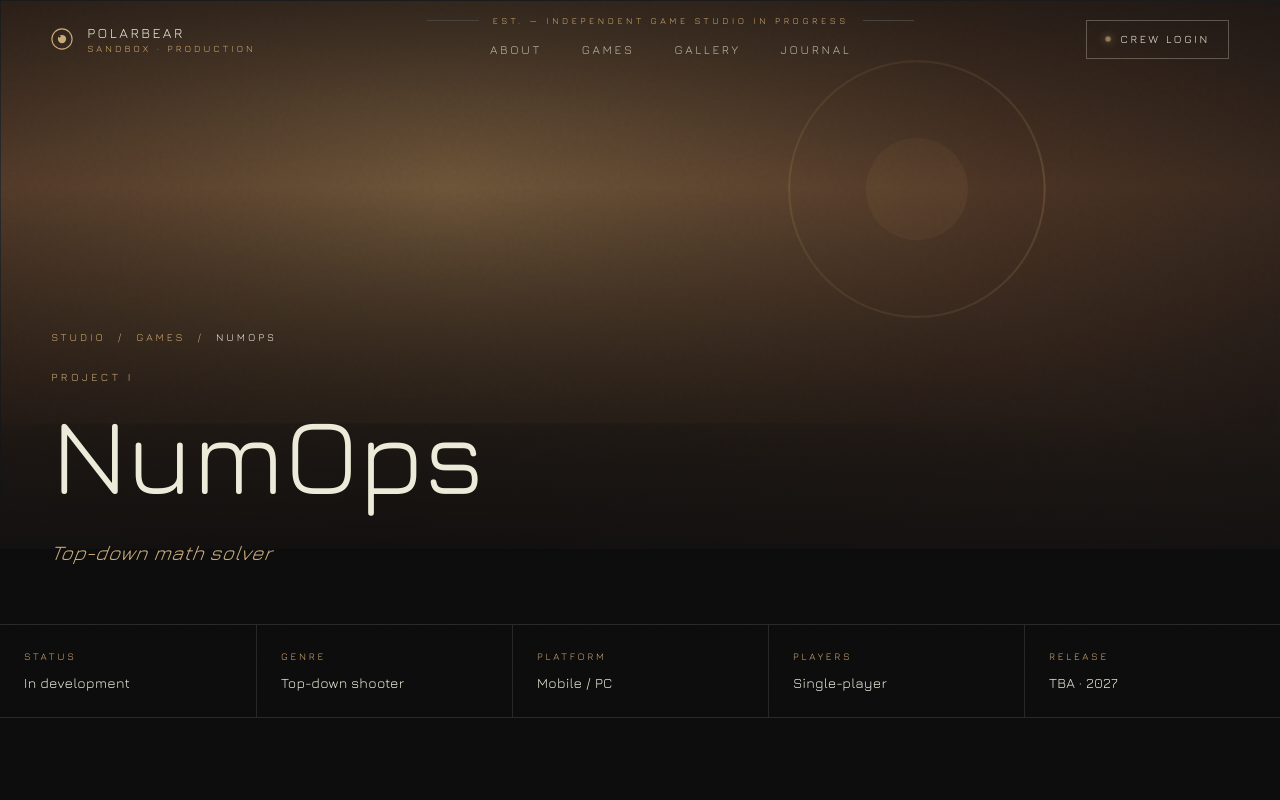
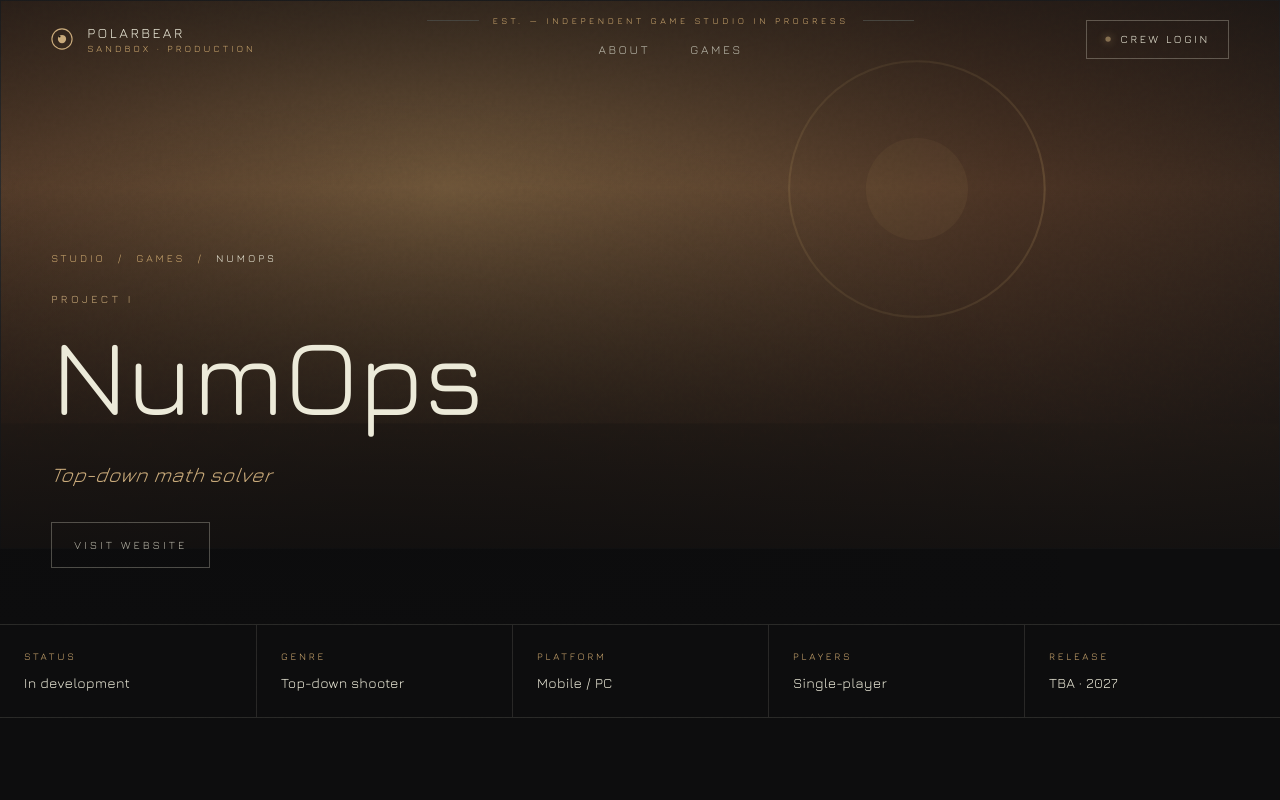
Before and after one commit to TobiasKjernell/kanbanSPA, a React (Vite) app: page /games/numops in a window 1280 px wide. Shown: the top 800 px of the page. Built offline with nearby package versions, Linux system fonts and the light colour scheme.

Commit message:
added link button and cleaned up header links

```diff
--- a/src/App.tsx
+++ b/src/App.tsx
@@ -9,7 +9,7 @@ import LandingPage from "./pages/LandingPage"
 import GamePage from "./pages/GamePage"
 
 function ScrollToTop() {
-  const { pathname, hash } = useLocation()
+  const { hash, key } = useLocation()
   useEffect(() => {
     if (!hash) {
       window.scrollTo(0, 0)
@@ -26,7 +26,7 @@ function ScrollToTop() {
       }, 80)
       return () => clearTimeout(timer)
     }
-  }, [pathname, hash])
+  }, [key, hash])
   return null
 }
 
--- a/src/components/Footer/index.tsx
+++ b/src/components/Footer/index.tsx
@@ -16,8 +16,6 @@ export default function Footer() {
           <div className="flex flex-col gap-3">
             <span className="text-[10px] tracking-[0.32em] font-medium text-ink-3 uppercase mb-2">Studio</span>
             <Link to="/#about" className="foot-link">About</Link>
-            <Link to="/#journal" className="foot-link">Journal</Link>
-            <a href="#contact" className="foot-link">Contact</a>
           </div>
           <div className="flex flex-col gap-3">
             <span className="text-[10px] tracking-[0.32em] font-medium text-ink-3 uppercase mb-2">Games</span>
@@ -33,7 +31,6 @@ export default function Footer() {
             <span className="text-[10px] tracking-[0.32em] font-medium text-ink-3 uppercase mb-2">Elsewhere</span>
             <a href="#bsky" className="foot-link">Steam</a>
             <a href="#yt" className="foot-link">Meta Store</a>
-            <a href="#discord" className="foot-link">Discord</a>
           </div>
         </div>
       </div>
--- a/src/components/GamePage/ProjectPage/index.tsx
+++ b/src/components/GamePage/ProjectPage/index.tsx
@@ -7,7 +7,7 @@ import type { GameData } from '../data'
 
 const META_KEYS = ['Status', 'Genre', 'Platform', 'Players', 'Release'] as const
 
-export default function ProjectPage({ no, title, tagline, intro, status, genre, platform, players, releaseEta, facts, longCopy, shotsTone, otherId, otherTitle, otherNo }: GameData) {
+export default function ProjectPage({ no, title, tagline, intro, status, genre, platform, players, releaseEta, facts, longCopy, shotsTone, otherId, otherTitle, otherNo, websiteUrl }: GameData) {
   const metaValues = [status, genre, platform, players, releaseEta]
 
   return (
@@ -33,6 +33,11 @@ export default function ProjectPage({ no, title, tagline, intro, status, genre,
             <Reveal delay={320} className="text-[clamp(16px,1.6vw,22px)] text-ink-2 max-w-[620px] tracking-[0.02em] leading-[1.5]">
               <em className="text-accent italic [transform:skewX(-8deg)] inline-block">{tagline}</em>
             </Reveal>
+            {websiteUrl && (
+              <Reveal delay={400} className="mt-8">
+                <a href={websiteUrl} target="_blank" rel="noopener noreferrer" className="inline-flex items-center gap-[10px] px-[22px] py-[14px] text-[11px] tracking-[0.28em] font-medium uppercase border border-line-strong text-ink-2 transition-all duration-[280ms] ease-[cubic-bezier(.2,.6,.2,1)] hover:text-ink hover:border-ink">Visit website</a>
+              </Reveal>
+            )}
           </div>
         </header>
 
@@ -105,19 +110,7 @@ export default function ProjectPage({ no, title, tagline, intro, status, genre,
           </ol>
         </section>
 
-        {/* CTA */}
-        <section className="max-w-[1440px] mx-auto px-[var(--pad)] py-[clamp(80px,12vh,140px)] text-center flex flex-col items-center gap-8 border-t border-b border-line">
-          <Reveal as="h2" className="font-light text-[clamp(32px,4.4vw,56px)] leading-[1.05] m-0">
-            Want updates as<br /><em className="italic text-accent font-extralight [transform:skewX(-9deg)] inline-block">{title}</em> takes shape?
-          </Reveal>
-          <Reveal delay={120} className="flex gap-[14px] flex-wrap justify-center">
-            <Link to="/#journal" className="inline-flex items-center gap-[10px] px-[22px] py-[14px] text-[11px] tracking-[0.28em] font-medium uppercase bg-accent text-bg border border-accent transition-all duration-[280ms] ease-[cubic-bezier(.2,.6,.2,1)] hover:bg-transparent hover:text-accent hover:-translate-y-0.5">
-              <span>Read the journal</span>
-              <svg viewBox="0 0 24 24" width="14" height="14"><path d="M5 12h14M13 6l6 6-6 6" fill="none" stroke="currentColor" strokeWidth="1.5" /></svg>
-            </Link>
-            <a className="inline-flex items-center gap-[10px] px-[22px] py-[14px] text-[11px] tracking-[0.28em] font-medium uppercase border border-line-strong text-ink-2 transition-all duration-[280ms] ease-[cubic-bezier(.2,.6,.2,1)] hover:text-ink hover:border-ink" href="#wishlist">Wishlist (TBA)</a>
-          </Reveal>
-        </section>
+
 
         {/* Next project */}
         <section className="max-w-[1440px] mx-auto px-[var(--pad)] py-[clamp(60px,8vh,100px)]">
--- a/src/components/GamePage/data.ts
+++ b/src/components/GamePage/data.ts
@@ -14,6 +14,7 @@ export interface GameData {
   otherId: string
   otherTitle: string
   otherNo: string
+  websiteUrl?: string
 }
 
 export const GAME_DATA: Record<string, GameData> = {
@@ -28,6 +29,7 @@ export const GAME_DATA: Record<string, GameData> = {
     players: 'Single-player',
     releaseEta: 'TBA · 2027',
     shotsTone: 'warm',
+    websiteUrl: 'https://numberops.polarbearsandboxproduction.com/',
     longCopy: [
       "NumOps started as a jam prototype: a single screen, a handful of operator tiles, and a target number. We kept coming back to it. Three jams later, it has rules, a soundtrack, and a stubborn personality.",
       "Each puzzle is a small machine. You feed it numbers; you arrange operators; you press run. When it works, the screen exhales. When it doesn't, the puzzle quietly tells you which step gave up first — and then it's on you.",
--- a/src/components/Navbar/index.tsx
+++ b/src/components/Navbar/index.tsx
@@ -42,8 +42,6 @@ export default function Navbar() {
         <div className="flex gap-[40px] text-[12px] tracking-[0.22em] font-medium text-ink-2 uppercase max-[880px]:hidden">
           <Link to="/#about" className="nav-link">About</Link>
           <Link to="/#games" className="nav-link">Games</Link>
-          <Link to="/#gallery" className="nav-link">Gallery</Link>
-          <Link to="/#journal" className="nav-link">Journal</Link>
         </div>
       </div>
 
```
